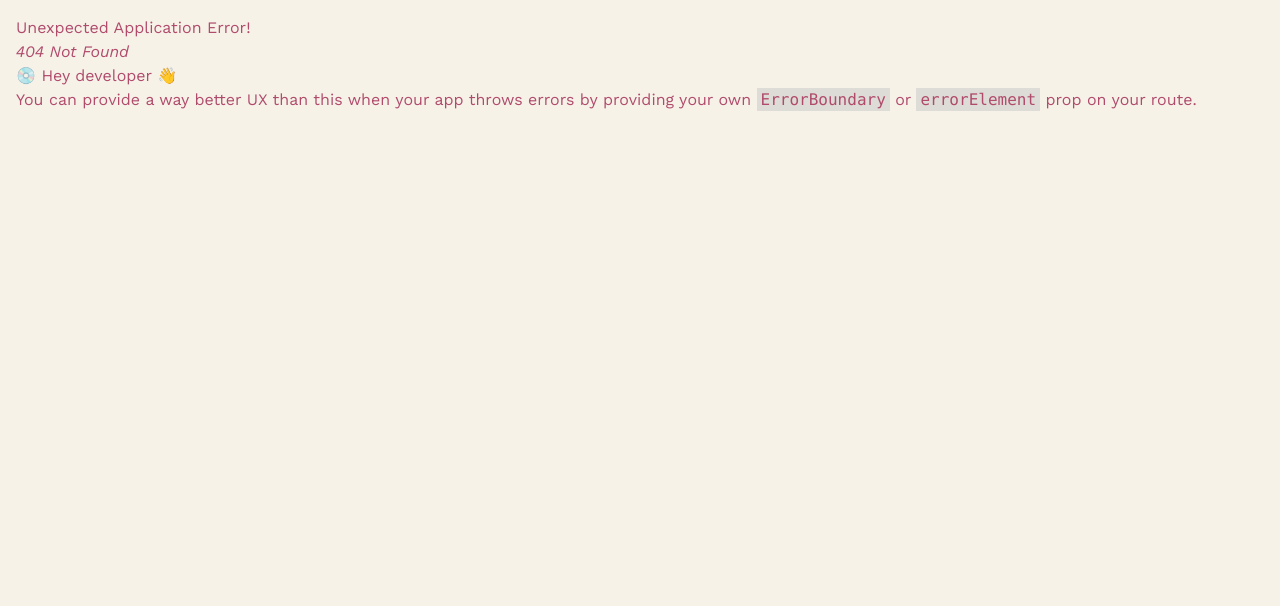
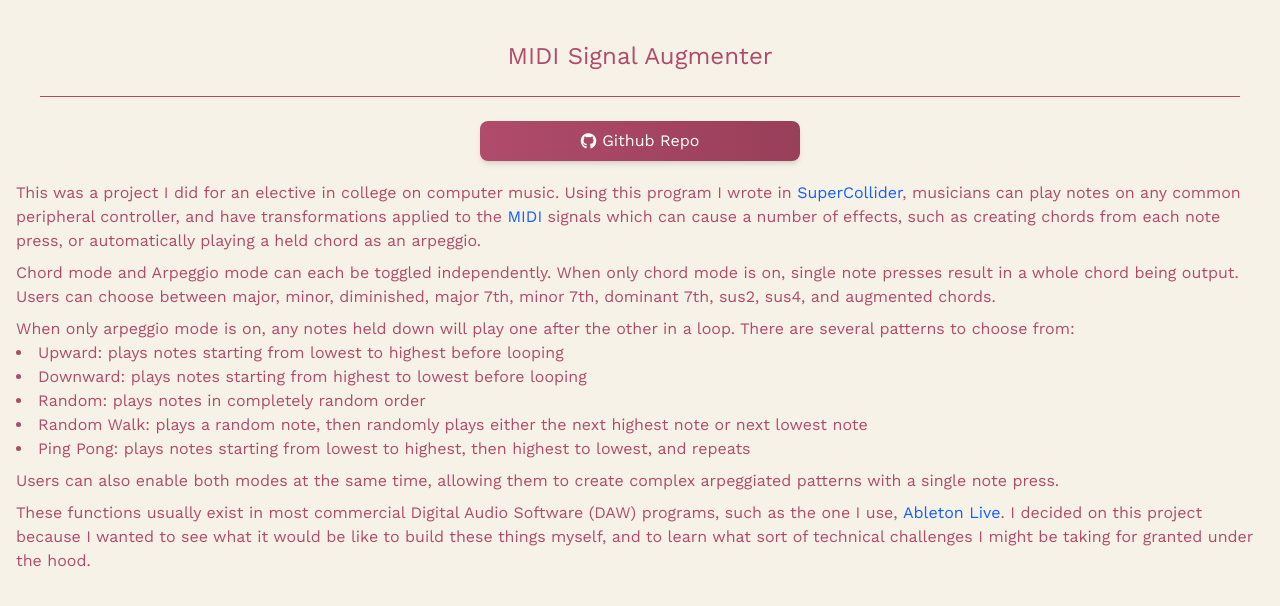
Before and after one commit to jacob-fm/portfolio-site-react, a React (Vite) app: page /midi in a window 1280 px wide. Before the commit this address had no page. Shown: the top 606 px of the page. Built offline with nearby package versions, Linux system fonts and the light colour scheme.

Commit message:
converting old content to new format

```diff
--- a/src/app/App.jsx
+++ b/src/app/App.jsx
@@ -43,6 +43,16 @@ function App() {
       route: "/bopmatch",
       image: "/media/bopmatch/bopmatch_thumbnail.png",
     },
+    {
+      title: "Alien Egg Sculpture",
+      route: "alien-egg",
+      image: "/media/alien_egg/brain_rock_thumbnail.png",
+    },
+    {
+      title: "MIDI Signal Augmenter",
+      route: "/midi",
+      image: "/media/midi_thumbnail.png",
+    },
   ];
 
   return (
@@ -58,16 +68,19 @@ function App() {
         id="contact-icons"
       >
         <a href="https://www.instagram.com/i.love.kishka/" target="_blank">
-          <i className="fa-brands fa-instagram text-2xl"></i>
+          <i className="fa-brands fa-instagram text-2xl text-primary">
+          </i>
         </a>
         <a href="https://github.com/jacob-fm" target="_blank">
-          <i className="fa-brands fa-github text-2xl"></i>
+          <i className="fa-brands fa-github text-2xl text-primary"></i>
         </a>
         <a href="mailto:ja%63ob%66e%69t%6Dann@gm%61%69l.com">
-          <i className="fa-regular fa-envelope text-2xl"></i>
+          <i className="fa-regular fa-envelope text-2xl text-primary"></i>
         </a>
       </div>
-      {thumbnails.map((t, idx) => <ThumbnailCard {...t} key={idx} />)}
+      <div className="flex flex-col gap-7">
+        {thumbnails.map((t, idx) => <ThumbnailCard {...t} key={idx} />)}
+      </div>
       {/* <script type="module" src="/src/main.js"></script> */}
     </>
   );
--- a/src/app/style.css
+++ b/src/app/style.css
@@ -12,4 +12,8 @@
   body {
     @apply min-h-full w-full text-primary bg-bg p-4;
   }
+
+  a {
+    @apply text-blue-600 visited:text-blue-900;
+  }
 }
--- a/src/components/LinkButton.jsx
+++ b/src/components/LinkButton.jsx
@@ -3,6 +3,7 @@ export default function LinkButton({ children, route }) {
     <a
       className="flex w-80 p-2 mx-auto my-5 justify-center items-center gap-1.5 rounded-lg bg-linear-to-r from-primary to-primary-dark text-white shadow-md transform transition-all duration-200 hover:-translate-y-0.5 hover:-translate-x-0.5 hover:shadow-lg hover:from-pink-700 hover:to-pink-900 active:from-amber-200 active:to-amber-400 active:text-black"
       href={route}
+      target="_blank"
     >
       {children}
     </a>
--- /dev/null
+++ b/src/components/ProjectPage.jsx
@@ -0,0 +1,9 @@
+export default function ProjectPage({ title, children }) {
+  return (
+    <>
+      <h1 className="text-2xl text-center mt-6">{title}</h1>
+      <hr className="m-6"></hr>
+      <div className="space-y-2">{children}</div>
+    </>
+  );
+}
--- a/src/components/ThumbnailCard.jsx
+++ b/src/components/ThumbnailCard.jsx
@@ -6,7 +6,7 @@ export default function ThumbnailCard({ title, route, image }) {
       to={route}
     >
       {/* <h2>{title}</h2> */}
-      <div className="h-50 shadow-2xl border border-solid border-primary">
+      <div className="h-50 shadow-xl border border-solid border-primary">
         <img src={image} className="object-cover h-full w-full" />
       </div>
     </Link>
--- /dev/null
+++ b/src/routes/AlienEgg.jsx
@@ -0,0 +1,63 @@
+import ProjectPage from "../components/ProjectPage";
+import LinkButton from "../components/LinkButton";
+export default function AlienEgg() {
+  return (
+    <ProjectPage title="&quot;Alien Egg&quot; Sculpture">
+      <LinkButton route="https://github.com/material-kish/arduino_gold">
+        <i className="fa-brands fa-github"></i>Github Repo
+      </LinkButton>
+      <p>
+        I built this sculpture for an exhibition of artwork by Yale college
+        seniors. I had no prior experience with any of the materials I used - I
+        had never made anything with clay, and more technically challenging, I
+        had never built a physical circuit before or had any experience
+        with&nbsp;
+        <a href="https://en.wikipedia.org/wiki/Arduino" target="_blank">
+          Arduinos
+        </a>
+        .
+      </p>
+      <p>
+        I went into the project a bit unsure of what I was going to build, but
+        after a few sessions at the pottery studio, and several all-nighters at
+        the maker-space on campus, the project started to take literal and
+        conceptual shape.
+      </p>
+      <p>
+        What I ended up making was a small clay vessel, about the size of a
+        football, with many holes along the surface. I crammed a bunch of LED
+        strips inside, connected via an Arduino circuit to an ultrasonic sensor.
+      </p>
+      <figure>
+        <img
+          src="/media/alien_egg/wide_angle.jpg"
+          alt="Wide angle shot of the Alien Egg sculpture in the gallery"
+        />
+        <figcaption className="text-center text-stone-500">
+          The egg sitting in its enclave
+        </figcaption>
+      </figure>
+      <p>
+        I placed the sculpture on a pedestal, tucked away under the staircase in
+        one of the showrooms of the gallery. As members of the audience
+        approached the sculpture, the ultrasonic sensor would read the distance
+        to the nearest person. This information was fed through the circuit such
+        that as people approached the sculpture, the LED strips would shine
+        brighter, and as they moved away, the lights would dim.
+      </p>
+      <img
+        src="/media/alien_egg/close_up.jpg"
+        alt="Close-up shot of Alien Egg sculpture"
+      />
+      <div className="space-y-2">
+        <video preload="none" width="640" height="360" controls loop muted>
+          <source src="/media/alien_egg/demonstration.mp4" type="video/mp4" />
+          Your browser does not support the video tag.
+        </video>
+        <figcaption className="text-center text-stone-500">
+          Video of the sculpture in action
+        </figcaption>
+      </div>
+    </ProjectPage>
+  );
+}
--- a/src/routes/Bopmatch.jsx
+++ b/src/routes/Bopmatch.jsx
@@ -1,9 +1,8 @@
+import ProjectPage from "../components/ProjectPage";
 import LinkButton from "../components/LinkButton";
 export default function Bopmatch() {
   return (
-    <>
-      <h1 className="text-2xl text-center mt-6">BopMatch</h1>
-      <hr className="m-6"></hr>
+    <ProjectPage title="BopMatch">
       <LinkButton route="https://bopmatch.com">
         <i className="fa-solid fa-gamepad "></i>Play BopMatch!
       </LinkButton>
@@ -34,6 +33,6 @@ export default function Bopmatch() {
           alt="Screenshot of BopMatch"
         />
       </figure>
-    </>
+    </ProjectPage>
   );
 }
--- /dev/null
+++ b/src/routes/MIDI.jsx
@@ -0,0 +1,66 @@
+import ProjectPage from "../components/ProjectPage";
+import LinkButton from "../components/LinkButton";
+export default function MIDI() {
+  return (
+    <ProjectPage title="MIDI Signal Augmenter">
+      <LinkButton route="https://github.com/material-kish/SuperCollider-Vault/blob/main/Final%20Project/Feit_Mann_431_HW_7_(Final_Project).scd">
+        <i className="fa-brands fa-github"></i>
+        Github Repo
+      </LinkButton>
+      <p>
+        This was a project I did for an elective in college on computer music.
+        Using this program I wrote in&nbsp;
+        <a href="https://supercollider.github.io/" target="_blank">
+          SuperCollider
+        </a>
+        , musicians can play notes on any common peripheral controller, and have
+        transformations applied to the&nbsp;
+        <a href="https://en.wikipedia.org/wiki/MIDI" target="_blank">
+          MIDI
+        </a>
+        &nbsp;signals which can cause a number of effects, such as creating
+        chords from each note press, or automatically playing a held chord as an
+        arpeggio.
+      </p>
+      <p>
+        Chord mode and Arpeggio mode can each be toggled independently. When
+        only chord mode is on, single note presses result in a whole chord being
+        output. Users can choose between major, minor, diminished, major 7th,
+        minor 7th, dominant 7th, sus2, sus4, and augmented chords.
+      </p>
+      <p>
+        When only arpeggio mode is on, any notes held down will play one after
+        the other in a loop. There are several patterns to choose from:
+        <li>
+          Upward: plays notes starting from lowest to highest before looping
+        </li>
+        <li>
+          Downward: plays notes starting from highest to lowest before looping
+        </li>
+        <li>Random: plays notes in completely random order</li>
+        <li>
+          Random Walk: plays a random note, then randomly plays either the next
+          highest note or next lowest note
+        </li>
+        <li>
+          Ping Pong: plays notes starting from lowest to highest, then highest
+          to lowest, and repeats
+        </li>
+      </p>
+      <p>
+        Users can also enable both modes at the same time, allowing them to
+        create complex arpeggiated patterns with a single note press.
+      </p>
+      <p>
+        These functions usually exist in most commercial Digital Audio Software
+        (DAW) programs, such as the one I use,&nbsp;
+        <a href="https://www.ableton.com/en/live/" target="_blank">
+          Ableton Live
+        </a>
+        . I decided on this project because I wanted to see what it would be
+        like to build these things myself, and to learn what sort of technical
+        challenges I might be taking for granted under the hood.
+      </p>
+    </ProjectPage>
+  );
+}
```
Also changed, not shown: src/app/main.jsx (+10 -0 lines).
